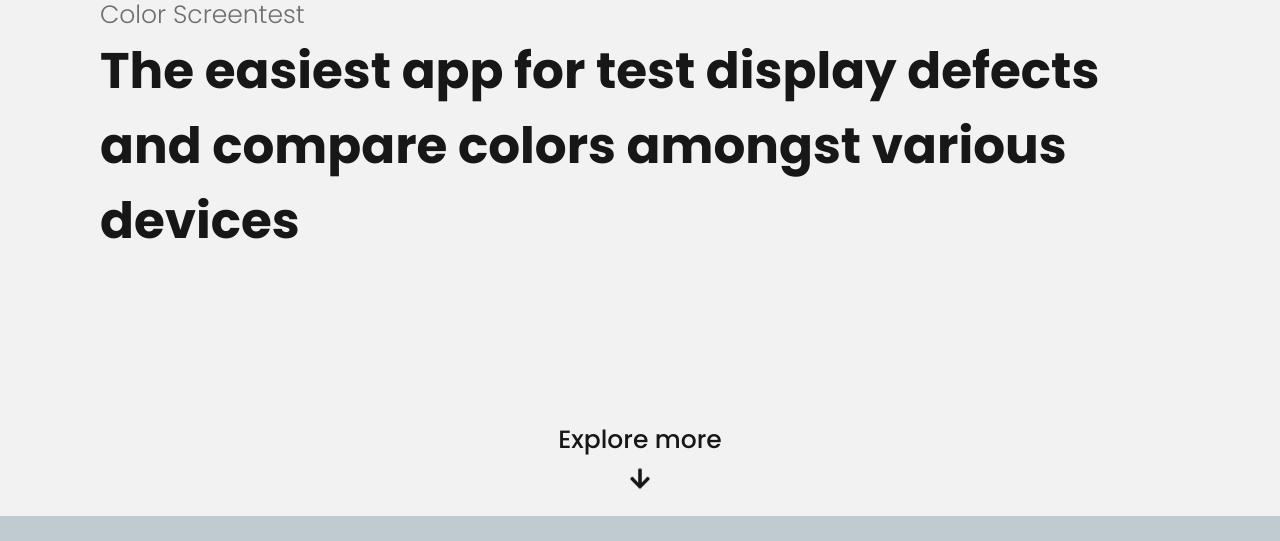
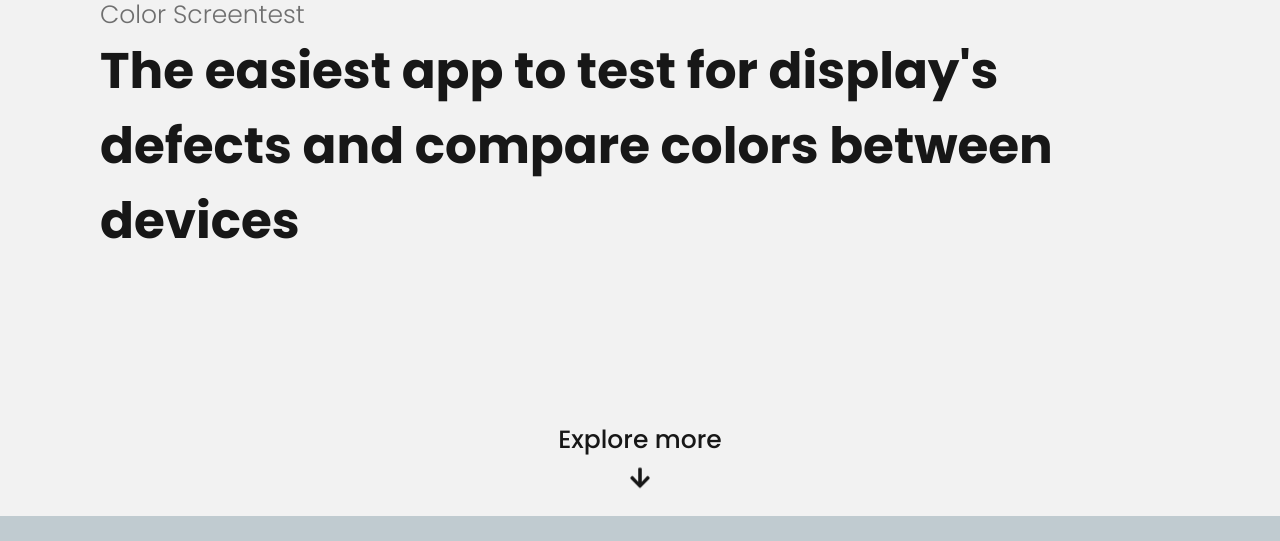
Before and after one commit to Gr3it/Portfolio, a React (Create React App) app: page /color-screentest in a window 1280 px wide. Shown: the part 234-775 px from the top of the page. Built offline with nearby package versions, Linux system fonts and the light colour scheme.

Commit message:
Changed text + changed footer

```diff
--- a/src/CSS/ProjectPages.css
+++ b/src/CSS/ProjectPages.css
@@ -107,6 +107,7 @@
 }
 
 .project-row-image {
+  min-width: 0;
   padding: 3.5rem;
   width: 100%;
 }
--- a/src/Components/Footer.jsx
+++ b/src/Components/Footer.jsx
@@ -27,7 +27,11 @@
               contact@emanuelezini.com
             </a>
           </p>
-          <p className="footer-copyright">2021 Created By Emanuele Zini</p>
+          <p className="footer-copyright">
+            2021 Created By Emanuele Zini
+            <br />
+            Content Writer Assistant: Martina Zini
+          </p>
         </div>
         <div className="footer-columns">
           <h1 className="footer-title">Projects</h1>
--- a/src/Project/ColorScreentest.jsx
+++ b/src/Project/ColorScreentest.jsx
@@ -37,12 +37,14 @@
       <ProjectMenu
         githubLink="https://github.com/Gr3it/Color-Screentest"
         github
+        playStore
+        playStoreLink="https://play.google.com/store/apps/details?id=com.colorscreentest"
       />
       <div className="project-home container-large">
         <h2 className="home-subtitle project-subtitle">Color Screentest</h2>
         <h1 className="project-title">
-          The easiest app for test display defects and compare colors amongst
-          various devices
+          The easiest app to test for display's defects and compare colors
+          between devices
         </h1>
         <div
           onClick={() => {
@@ -94,10 +96,10 @@
             and develop my knowledge of React-Native. I conceived the project to
             be able to put in practice the diverse main features of this
             programming language, such as useState, StyleSheet, custom
-            components, 3rd party modules, and some android custom code for
-            manage user light and dark mode. The project wants to be a simple
-            application, that through different menus allows you to change the
-            color of the app background.
+            components, 3rd party modules, and some android custom code to
+            manage the light and dark mode of the device. The project wants to
+            be a simple application, that through different menus allows you to
+            change the color of the app background.
           </p>
         </div>
       </div>
@@ -115,12 +117,12 @@
         <div className="project-description">
           <h1 className="width100 sub-section-title">The App</h1>
           <p className="width100 paragraph-justify">
-            The app with a tap on the display shows an overlay composed of two
-            menu with which the user can change the background color by
-            selecting some preset or just by create the color of the background
-            by their own through 3 sliders that control the 3 RGB parameters
-            (red, green, blue). While the overlay is open you can tap outside of
-            the menu for hiding until you tap again.
+            With a simple touch on the display, the menu appears. The first menu
+            allows the creation of a customized background color by selecting
+            the value of 3 RGB parameters (red, green, and blue). Sliding right
+            on the menu, you arrive on the second menu in which you can choose
+            between some given colors. While the overlay is open you can tap
+            outside of the menu for hiding it and another tap for showing it.
           </p>
         </div>
         <div className="project-row">
@@ -136,9 +138,9 @@
           <p className="width50 paragraph-justify">
             The first menu that we find in the modal is composed of three
             sliders related to the three parameters of RGB, Red, Green, and
-            Blue. With those sliders, we can change the individual values of the
-            color of the background. To the right of the sliders, we find a text
-            label that show the current value of the corresponding color
+            Blue. The sliders allow changing the individual values of the color
+            of the background. At the right side of the sliders, we find a text
+            label that shows the current value of the corresponding color.
           </p>
         </div>
         <div className="project-row">
@@ -151,11 +153,11 @@
             style={{ padding: 0 }}
           />
           <p className="width50 paragraph-justify">
-            The menu that we find to the right of the modal is composed by 24
-            color present that let you change rapidly and easily the background
+            The menu that we find to the right of the modal is composed of 24
+            colors present that let you change rapidly and easily the background
             color. Selecting a preset color will also modify the values of the
-            slider on the other menu allowing you to make slight changes of the
-            color selected.
+            slider on the other menu, to which you can return to apply slight
+            changes on the color selected.
           </p>
         </div>
       </div>
--- a/src/Project/Flynet.jsx
+++ b/src/Project/Flynet.jsx
@@ -17,7 +17,7 @@
       <div className="project-home container-large">
         <h2 className="home-subtitle project-subtitle">Flynet</h2>
         <h1 className="project-title">
-          Cagliari airport website, flights info and manage panel
+          Cagliari airport website: flights' info and administration page
         </h1>
         <div
           onClick={() => {
@@ -58,12 +58,12 @@
         <div className="project-description">
           <h1 className="width100 sub-section-title">The challenge</h1>
           <p className="width100 paragraph-justify">
-            The goal of this project was to develop a website using the java
-            servlet. The site has to read the data from a MySQL database and
-            show them on various pages. Moreover, it has to provide a management
-            interface for the staff through a login managed with the user on the
-            database. On the homepage, we have to find some useful information
-            about the airport like maps and weather forecasts.
+            The site reads the flight's data from a MySQL database and displays
+            the relevant information on different pages. Moreover, it has to
+            provide an administrative page, accessible by the airport's staff
+            via login, for them to manage the flight database. The homepage will
+            display useful information for the customer, like maps and
+            Cagliari's weather forecast.
           </p>
         </div>
       </div>
@@ -102,10 +102,10 @@
         <div className="project-description">
           <h1 className="width100 sub-section-title">The pages</h1>
           <p className="width100 paragraph-justify">
-            The website is based on 3 main pages which are the departures and
-            arrival page, the search flights page, and the management panel. The
-            user can go through those pages with a handy menu positioned at the
-            top of the page.
+            The website is based on three main pages: the airport flight arrival
+            and departures pages, the flight search page, and the administrative
+            page for the airport's staff. The user can navigate through these
+            pages with a practical menu positioned at the top.
           </p>
         </div>
         <div className="project-row">
@@ -123,10 +123,10 @@
             />
           </div>
           <p className="width50 paragraph-justify">
-            The departures and the arrival pages are two pages very similar,
-            which show the flights arriving and departing reading the data from
-            the database. They display those data in a comfy table highlighting
-            the row where are you on with the mouse.
+            The airport flight arrival and departures pages are very similar.
+            They show the flights arriving and departing time by reading the
+            relevant data from the database. The data are displayed in a
+            user-friendly table that highlights the row where the cursor is.
           </p>
         </div>
         <div className="project-row">
@@ -137,10 +137,11 @@
             />
           </div>
           <p className="width50 paragraph-justify">
-            The search flights page is a page in which the user can select
-            clicking the top left button an airport and see all the flights to
-            and from that destination. Otherwise, on the top right part of the
-            page, the user can search a flight via flight code or air
+            On the flight search page, the user can view all flights from and to
+            a selected destination by clicking on the button at the top left of
+            the screen. Meanwhile, the section on the top right of the page
+            allows the user to search flights through a flight code or airport
+            code.
           </p>
         </div>
         <div className="project-row">
@@ -151,11 +152,11 @@
             />
           </div>
           <p className="width50 paragraph-justify">
-            The management panel is a page reserved for the staff only, which
-            permits after logging with a valid account to edit the data stored
-            in the database. With the help of multiple forms the staff can
-            perform the following action: add a new flight, add a new flight
-            company, edit an existing flight and delete an existing flight.
+            The administrative page is reserved for the staff only. It requires
+            logging in with a valid account to edit the data stored in the
+            database. Through multiple forms, the airport's staff can add a new
+            flight, add a new flight company, edit an existing flight, delete an
+            existing flight.
           </p>
         </div>
       </div>
```
